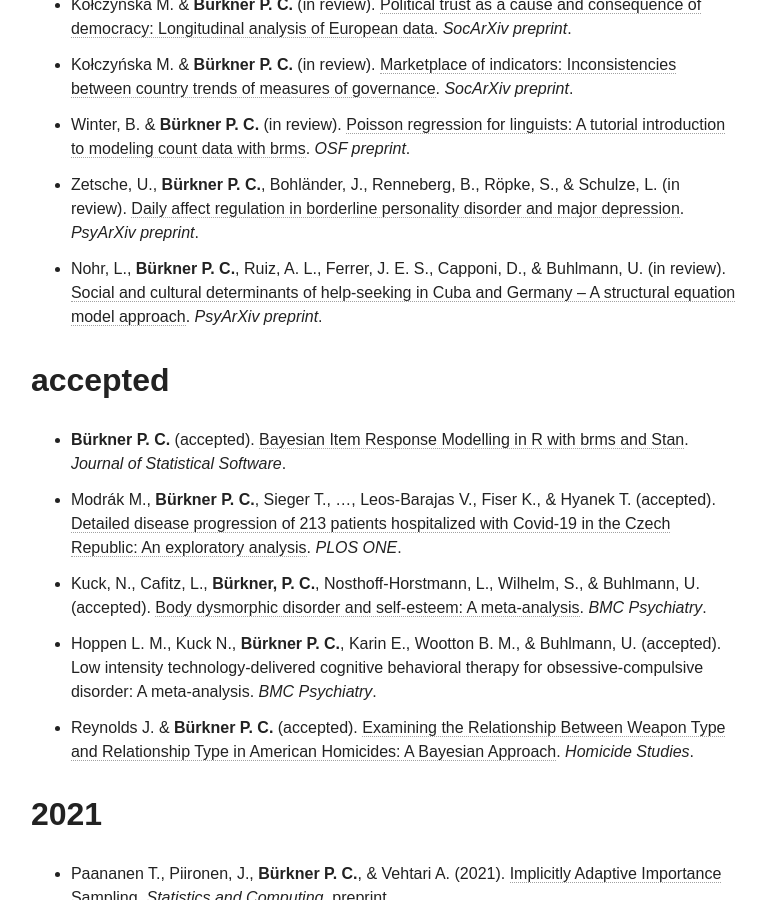
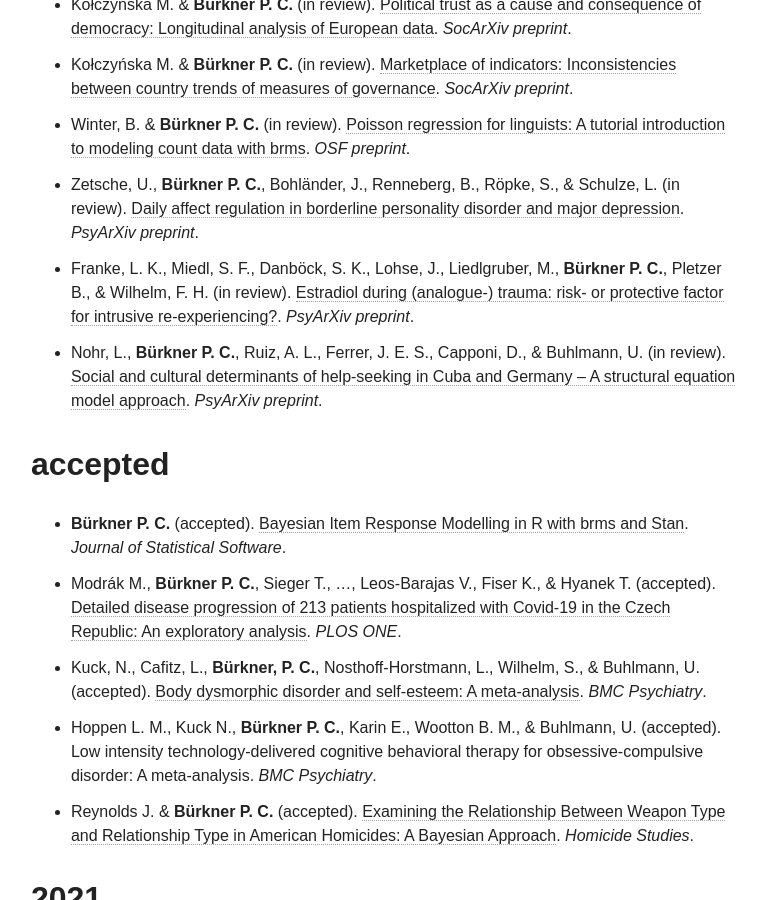
Before and after one commit to paul-buerkner/paul-buerkner.github.io, a Jekyll site: the page built from publications/index.md, in a window 1280 px wide and 900 px high, scrolled down 1625 px. Shown: the whole window, without its empty margins (255-1021 px from the left). Built offline with Jekyll 4.4.1, drawn with Linux system fonts in a browser that asks for light colours; nearby versions of some CDN libraries.

Commit message:
add new preprint

```diff
--- a/publications/index.md
+++ b/publications/index.md
@@ -25,6 +25,7 @@
 * Kołczyńska M. & **Bürkner P. C.** (in review). [Marketplace of indicators: Inconsistencies between country trends of measures of governance](https://osf.io/preprints/socarxiv/u8gsc/). *SocArXiv preprint*.
 * Winter, B. & **Bürkner P. C.** (in review). [Poisson regression for linguists: A tutorial introduction to modeling count data with brms](https://osf.io/93kaf/). *OSF preprint*.
 * Zetsche, U., **Bürkner P. C.**, Bohländer, J., Renneberg, B., Röpke, S., & Schulze, L. (in review). [Daily affect regulation in borderline personality disorder and major depression](https://psyarxiv.com/6edcj/). *PsyArXiv preprint*.
+* Franke, L. K., Miedl, S. F., Danböck, S. K., Lohse, J., Liedlgruber, M., **Bürkner P. C.**, Pletzer B., & Wilhelm, F. H. (in review). [Estradiol during (analogue-) trauma: risk- or protective factor for intrusive re-experiencing?](https://psyarxiv.com/6rk8c/). *PsyArXiv preprint*.
 * Nohr, L., **Bürkner P. C.**, Ruiz, A. L., Ferrer, J. E. S., Capponi, D., & Buhlmann, U. (in review). [Social and cultural determinants of help-seeking in Cuba and Germany – A structural equation model approach](https://psyarxiv.com/5tqwv/). *PsyArXiv preprint*.
 
 ## accepted
```
